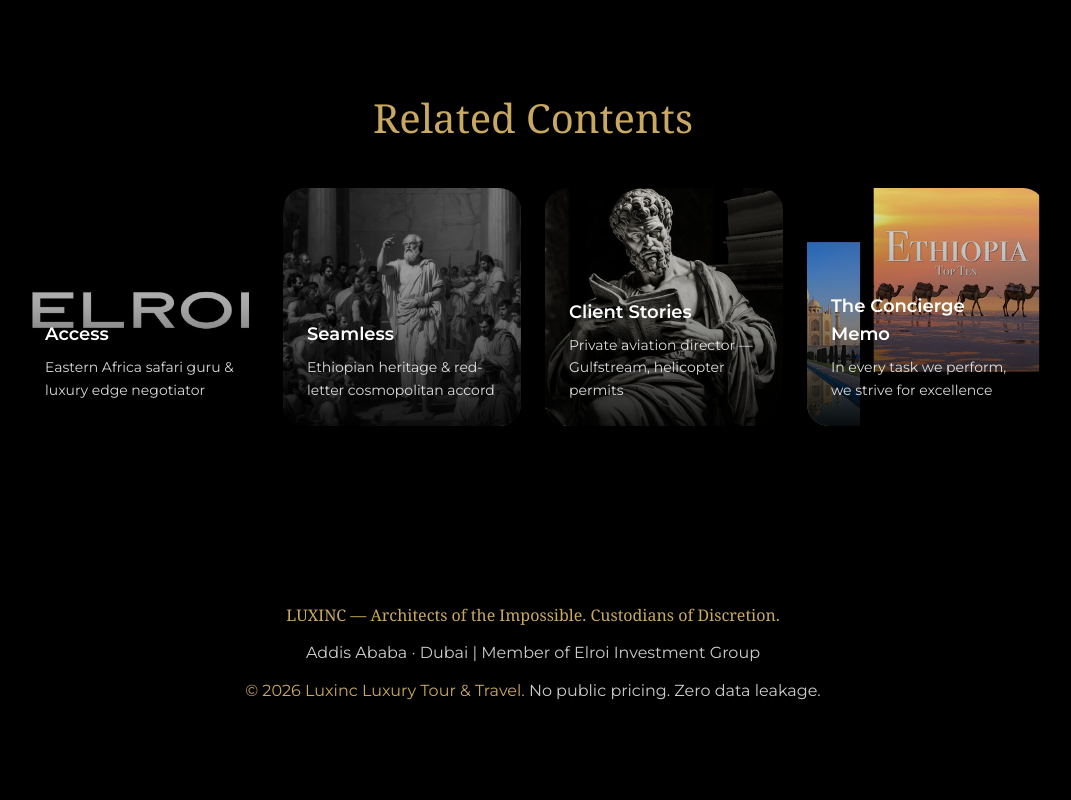
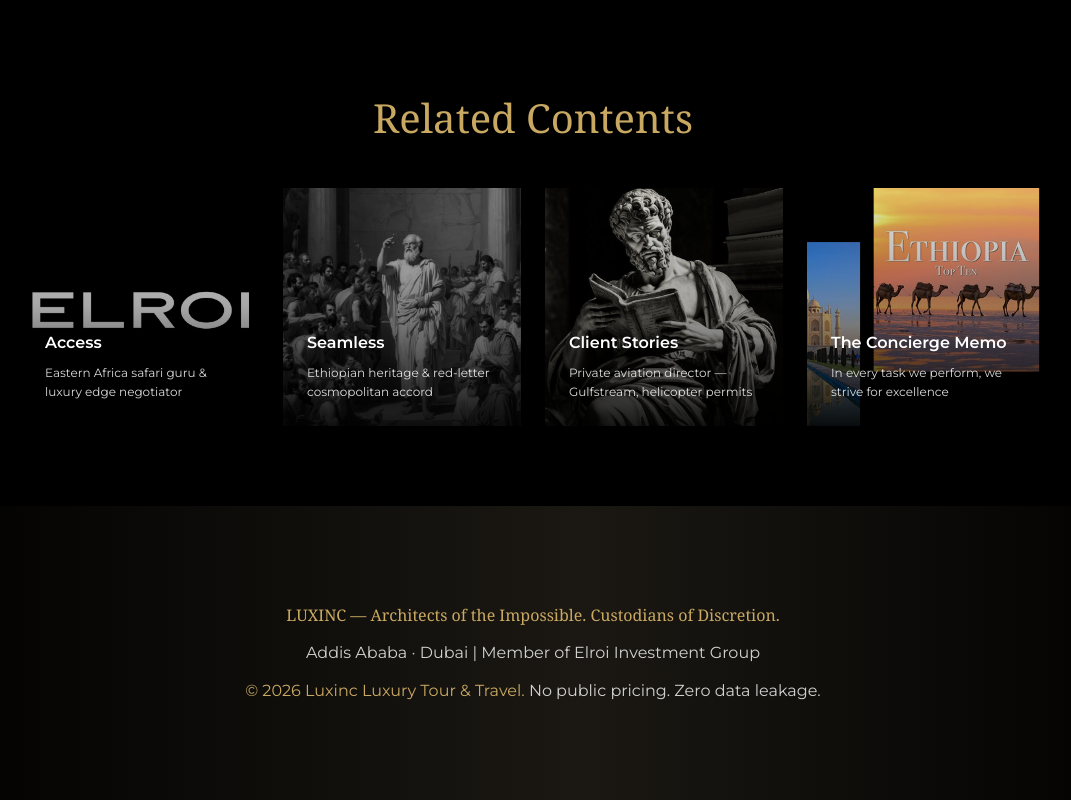
Before and after one commit to fi-taa/luxinc, a Next.js app: page /journal/nusa-penida-bali in a window 1280 px wide. Shown: the part 1360-2160 px from the top of the page, without its empty margins (107-1178 px from the left). Built offline with nearby package versions, Linux system fonts and the light colour scheme; a web font is replaced by a local one.

Commit message:
Refactor DetailFooter and RelatedContentCard components for improved styling and layout consistency. Added a gradient background to the footer and adjusted class names for better responsiveness in related content cards. Updated BlackBookSection to remove unnecessary borders.

```diff
--- a/src/components/content/detail-footer.tsx
+++ b/src/components/content/detail-footer.tsx
@@ -1,8 +1,15 @@
 import { footer } from "@/lib/landing-content";
+
+const detailFooterGradient =
+  "linear-gradient(90deg, rgba(27, 24, 19, 0) 0%, #1B1813 53.85%, rgba(27, 24, 19, 0) 100%)";
 
 export function DetailFooter() {
   return (
-    <footer className="px-6 py-16 text-center md:px-10 md:py-24 lg:px-16">
+    <footer
+      className="relative left-1/2 w-screen -translate-x-1/2"
+      style={{ background: detailFooterGradient }}
+    >
+      <div className="mx-auto px-6 py-16 text-center md:px-10 md:py-24 lg:px-16">
         <p className="font-diphylleia text-sm font-normal leading-relaxed text-zulu-gold md:text-base">
           <span className="text-zulu-gold">LUXINC</span>
           {" — "}
@@ -12,11 +19,14 @@
           {footer.locations}
         </p>
         <p className="mt-3 font-sans text-sm font-normal leading-relaxed md:text-base">
-        <span className="text-zulu-gold">© 2026 Luxinc Luxury Tour & Travel.</span>{" "}
+          <span className="text-zulu-gold">
+            © 2026 Luxinc Luxury Tour & Travel.
+          </span>{" "}
           <span className="text-zulu-text/80">
             No public pricing. Zero data leakage.
           </span>
         </p>
+      </div>
     </footer>
   );
 }
--- a/src/components/content/related-content-card.tsx
+++ b/src/components/content/related-content-card.tsx
@@ -15,7 +15,7 @@
   return (
     <Link
       href={href}
-      className="group relative block aspect-square overflow-hidden rounded-2xl focus-visible:outline-none focus-visible:ring-2 focus-visible:ring-zulu-gold focus-visible:ring-offset-2 focus-visible:ring-offset-zulu-bg md:rounded-3xl"
+      className="group relative block aspect-square overflow-hidden  focus-visible:outline-none focus-visible:ring-2 focus-visible:ring-zulu-gold focus-visible:ring-offset-2 focus-visible:ring-offset-zulu-bg "
     >
       <FillImage
         containerClassName="absolute inset-0"
@@ -26,10 +26,10 @@
       />
       <div className="absolute inset-0 bg-linear-to-t from-black/90 via-black/35 to-black/10" />
       <div className="absolute inset-x-0 bottom-0 p-5 md:p-6">
-        <h3 className="font-sans text-base font-semibold text-zulu-text md:text-lg">
+        <h3 className="font-sans text-base font-semibold text-zulu-text md:text-md">
           {item.title}
         </h3>
-        <p className="mt-2 font-sans text-xs font-normal leading-relaxed text-zulu-text/85 md:text-sm">
+        <p className="mt-2 font-sans text-xs font-normal leading-relaxed text-zulu-text/85 md:text-xs">
           {item.subtitle}
         </p>
       </div>
--- a/src/components/landing/black-book-section.tsx
+++ b/src/components/landing/black-book-section.tsx
@@ -11,7 +11,7 @@
     <SectionShell
       bordered
       ariaLabelledBy="black-book-heading"
-      className="py-0 md:py-0 lg:py-0"
+      className="py-0 md:py-0 lg:py-0 border-t border-none"
     >
       <div
         className="relative left-1/2 w-screen -translate-x-1/2"
```
Lines whose indentation alone changed are shown as unchanged.
